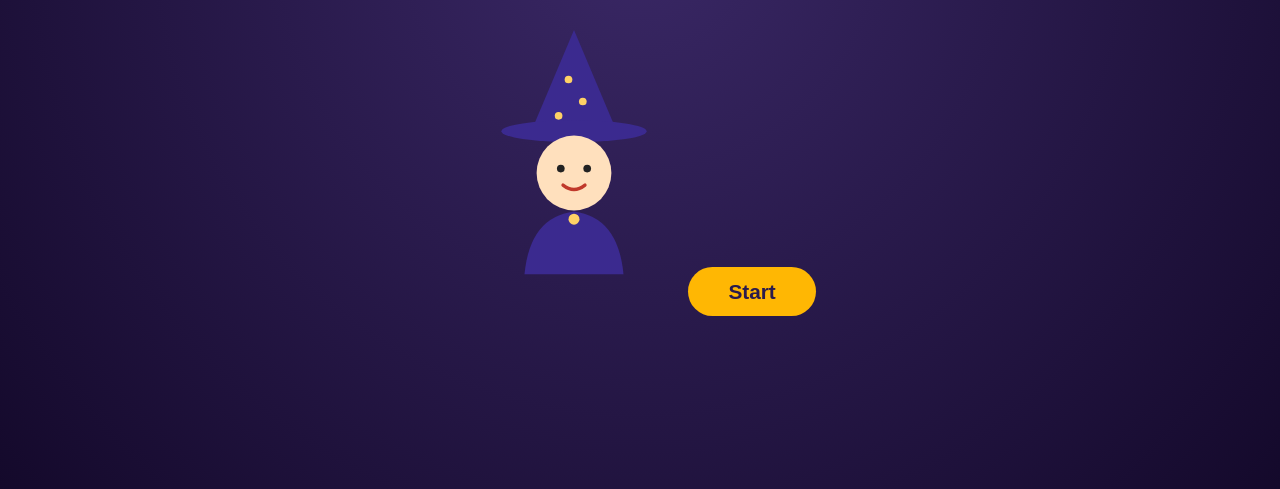
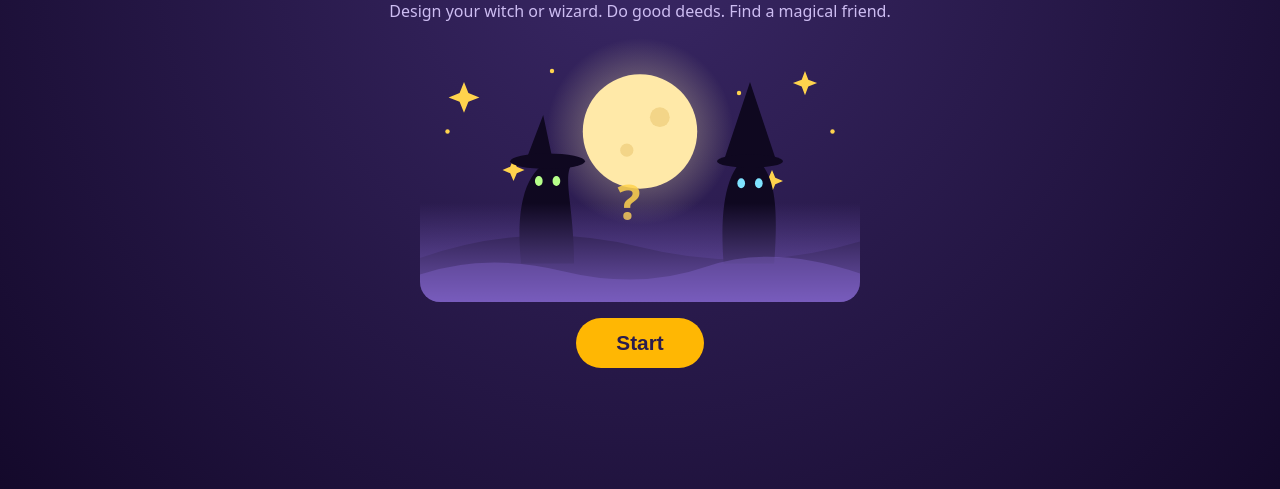
Before and after one commit to tamaslang/wizard-n-which, a website with bundled scripts: page index.html in a window 1280 px wide. Shown: the part 311-800 px from the top of the page. Built offline with nearby package versions, Linux system fonts and the light colour scheme.

Commit message:
New title and mystical moonlit hero on the open screen
Co-authored-by: Copilot App <223556219+Copilot@users.noreply.github.com>

```diff
--- a/index.html
+++ b/index.html
@@ -39,9 +39,34 @@
 
   <main>
     <section id="open-screen" data-scene="open">
-      <h1>Wizard-n-Which</h1>
+      <h1>Make your own witch or wizard adventures</h1>
       <p class="tagline">Design your witch or wizard. Do good deeds. Find a magical friend.</p>
-      <svg class="hero" viewBox="0 0 200 240" role="img" aria-label="A little witch"><use href="#witch"/></svg>
+      <svg class="hero" viewBox="0 0 400 240" role="img" aria-label="A moonlit magical night with two mysterious shadowy figures">
+        <defs>
+          <radialGradient id="moonGlow"><stop offset="0" stop-color="#fff3b0"/><stop offset="1" stop-color="#fff3b0" stop-opacity="0"/></radialGradient>
+          <linearGradient id="mist" x1="0" y1="0" x2="0" y2="1"><stop offset="0" stop-color="#8a6bd6" stop-opacity="0"/><stop offset="1" stop-color="#8a6bd6" stop-opacity=".75"/></linearGradient>
+        </defs>
+        <circle cx="200" cy="85" r="85" fill="url(#moonGlow)" opacity=".55"/>
+        <circle cx="200" cy="85" r="52" fill="#ffe9a8"/>
+        <circle cx="218" cy="72" r="9" fill="#f3d588"/><circle cx="188" cy="102" r="6" fill="#f3d588"/>
+        <g fill="#ffd34d">
+          <path d="M40 40l4 10 10 4-10 4-4 10-4-10-10-4 10-4z"/><path d="M350 30l3 8 8 3-8 3-3 8-3-8-8-3 8-3z"/>
+          <path d="M320 120l3 7 7 3-7 3-3 7-3-7-7-3 7-3z"/><path d="M85 110l3 7 7 3-7 3-3 7-3-7-7-3 7-3z"/>
+          <circle cx="120" cy="30" r="2"/><circle cx="290" cy="50" r="2"/><circle cx="25" cy="85" r="2"/><circle cx="375" cy="85" r="2"/>
+        </g>
+        <path d="M0 200 Q100 165 200 190 T400 185 V240 H0z" fill="#1b1034"/>
+        <g fill="#0f0820">
+          <path d="M92 205 C86 150 98 125 112 115 L96 112 L112 70 L120 108 L140 112 C128 124 140 150 140 205z"/>
+          <ellipse cx="116" cy="112" rx="34" ry="7"/>
+          <path d="M276 205 C272 150 280 125 292 112 C288 95 296 90 300 90 C306 90 314 95 308 112 C322 126 326 150 322 205z"/>
+          <path d="M276 112 L300 40 L324 112z"/><ellipse cx="300" cy="112" rx="30" ry="6"/>
+        </g>
+        <g fill="#b6ff8a"><ellipse cx="108" cy="130" rx="3.5" ry="4.5"/><ellipse cx="124" cy="130" rx="3.5" ry="4.5"/></g>
+        <g fill="#7fe3ff"><ellipse cx="292" cy="132" rx="3.5" ry="4.5"/><ellipse cx="308" cy="132" rx="3.5" ry="4.5"/></g>
+        <text x="190" y="165" font-size="44" font-weight="800" fill="#ffd34d" opacity=".85" text-anchor="middle" font-family="system-ui,sans-serif">?</text>
+        <rect y="150" width="400" height="90" fill="url(#mist)"/>
+        <path d="M0 215 Q60 195 130 212 T260 208 T400 214 V240 H0z" fill="#8a6bd6" opacity=".35"/>
+      </svg>
       <button id="start" type="button">Start</button>
       <p id="phone-notice" hidden>This game is played with a keyboard. Please open it on a computer or laptop.</p>
     </section>
--- a/style.css
+++ b/style.css
@@ -12,7 +12,7 @@ body {
 main { text-align: center; padding: 1rem; max-width: 1000px; }
 h1 { font-size: clamp(2.2rem, 7vw, 4rem); margin: 0; color: #ffb703; }
 .tagline { color: #cdbdf2; }
-.hero { width: min(40vw, 220px); margin: 1rem 0; }
+.hero { display: block; width: min(80vw, 440px); margin: 1rem auto; border-radius: 1.25rem; }
 h2 { font-size: clamp(1.6rem, 5vw, 2.4rem); color: #ffb703; }
 .choices { display: flex; gap: 2rem; justify-content: center; }
 .choice {
```
